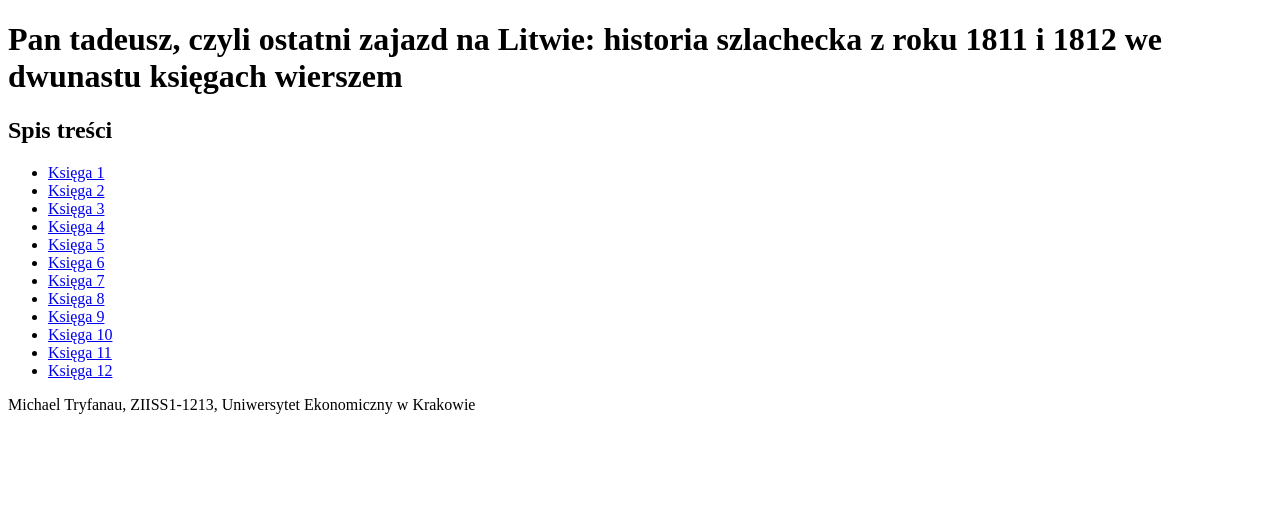
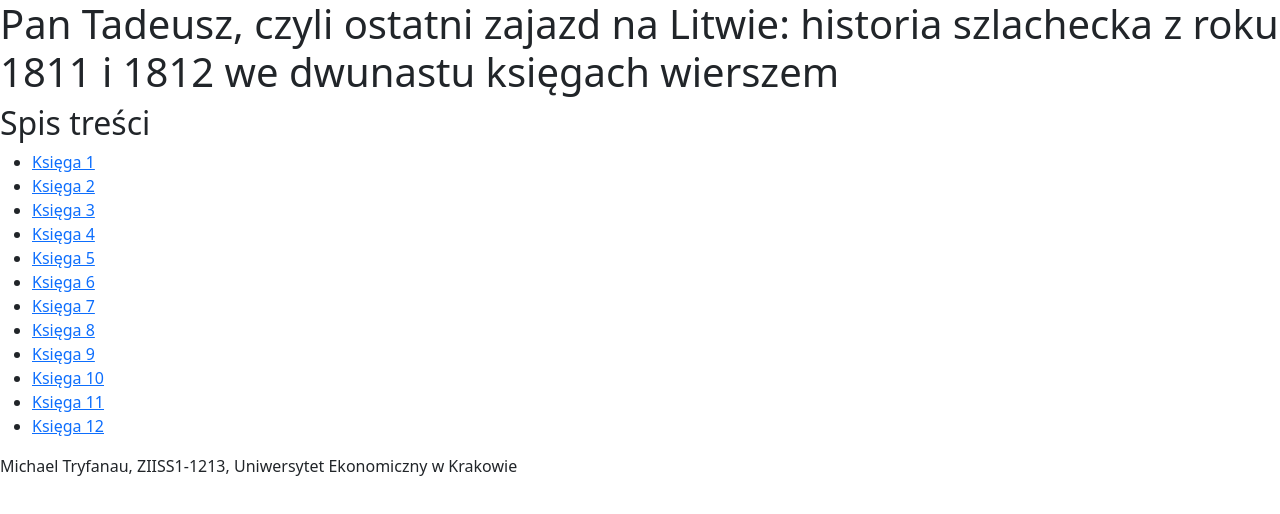
Before and after one commit to misharepbel/PanTadeuszS13, a plain HTML site: page index.html in a window 1280 px wide. Drawn offline with nearby package versions, Linux system fonts and the light colour scheme.

Commit message:
Index file updated with a bit of Bootstrap

```diff
--- a/index.html
+++ b/index.html
@@ -3,11 +3,13 @@
 <head>
     <meta charset="UTF-8">
     <meta name="viewport" content="width=device-width, initial-scale=1.0">
+    <link href="https://cdn.jsdelivr.net/npm/bootstrap@5.3.3/dist/css/bootstrap.min.css" rel="stylesheet" integrity="sha384-QWTKZyjpPEjISv5WaRU9OFeRpok6YctnYmDr5pNlyT2bRjXh0JMhjY6hW+ALEwIH" crossorigin="anonymous">
+    <script src="https://cdn.jsdelivr.net/npm/bootstrap@5.3.3/dist/js/bootstrap.bundle.min.js" integrity="sha384-YvpcrYf0tY3lHB60NNkmXc5s9fDVZLESaAA55NDzOxhy9GkcIdslK1eN7N6jIeHz" crossorigin="anonymous"></script>
     <title>Document</title>
 </head>
 <body>
     <header>
-        <h1>Pan tadeusz, czyli ostatni zajazd na Litwie: historia szlachecka z roku 1811 i 1812 we dwunastu księgach wierszem</h1>
+        <h1>Pan Tadeusz, czyli ostatni zajazd na Litwie: historia szlachecka z roku 1811 i 1812 we dwunastu księgach wierszem</h1>
     </header>
     <section>
         <h2>Spis treści</h2>
```
